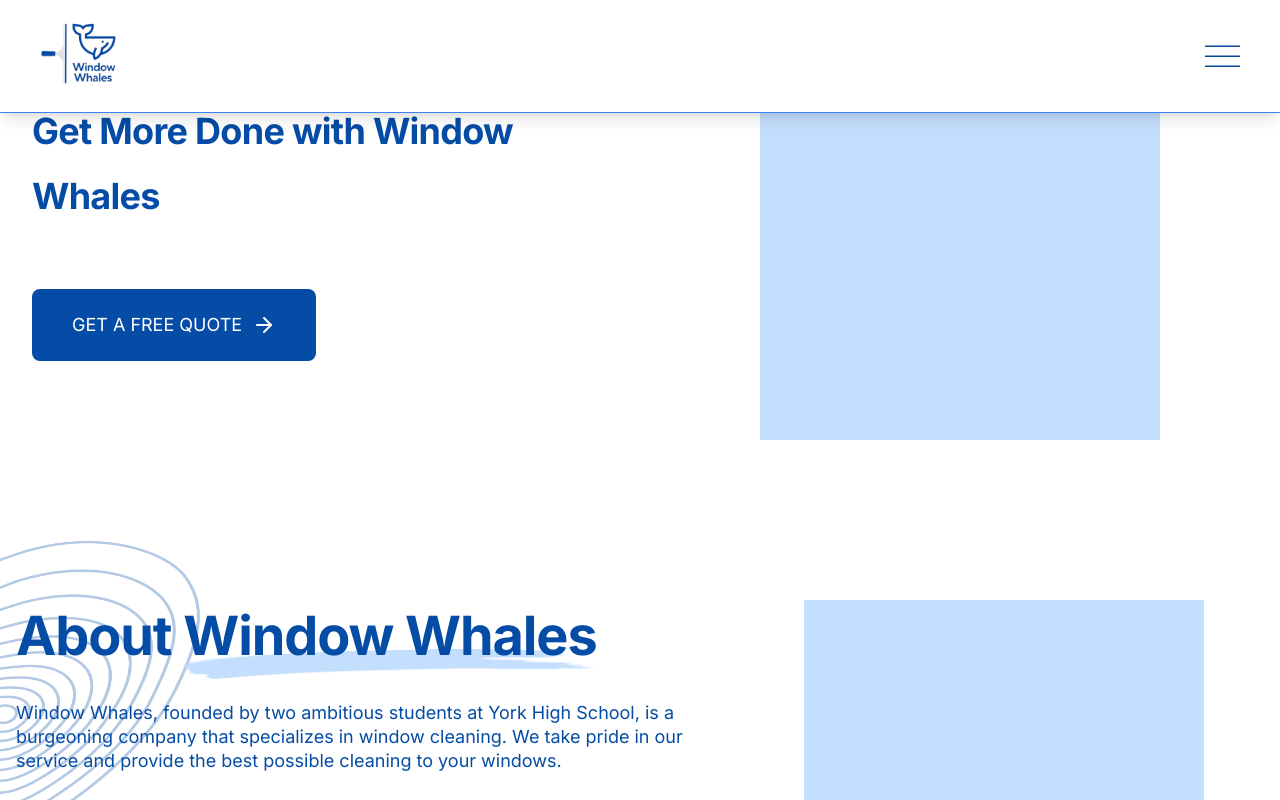
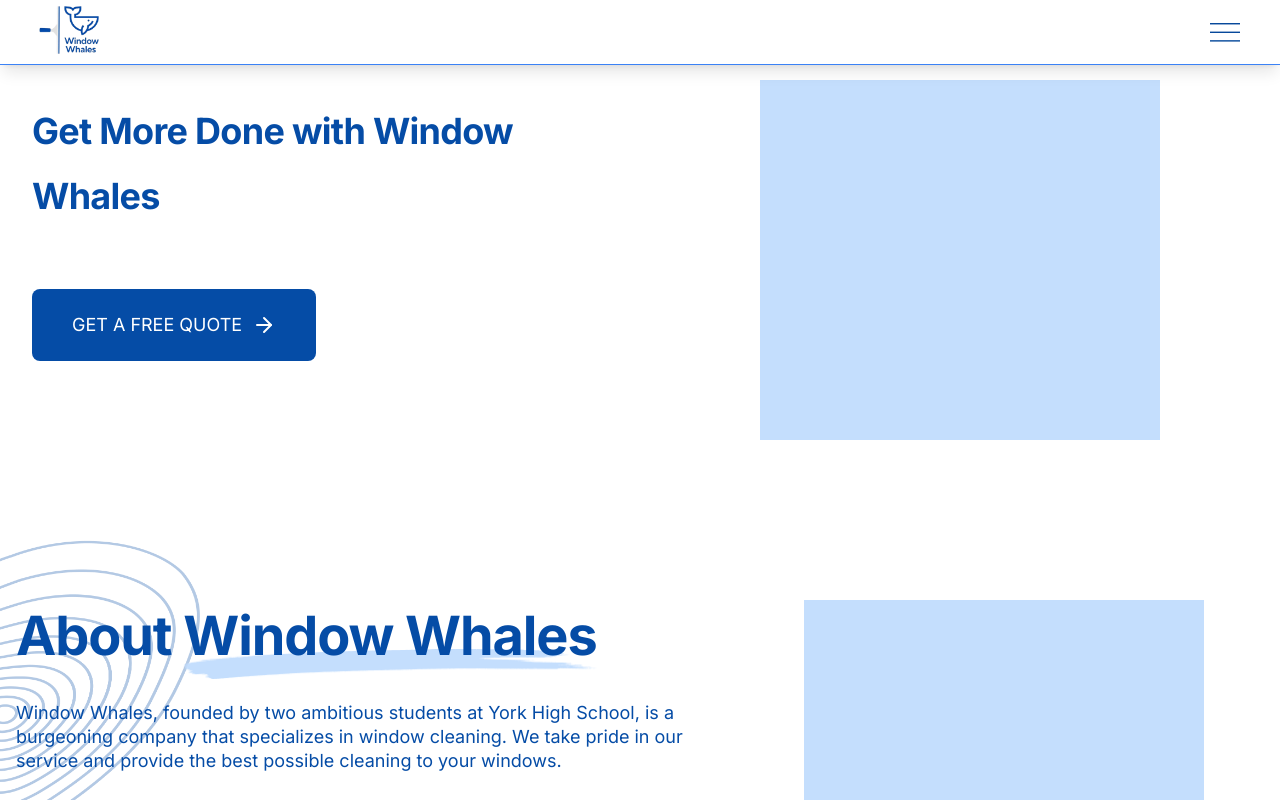
Before and after one commit to Kostiazav/whitepace, a Next.js app: page / in a window 1280 px wide. Shown: the top 800 px of the page. Built offline with nearby package versions, Linux system fonts and the light colour scheme.

Commit message:
change size header

```diff
--- a/src/components/header.tsx
+++ b/src/components/header.tsx
@@ -31,12 +31,11 @@
   }, [isOpen]);
 
   return (
-    <header className="flex justify-between items-center p-4 border-b-[1px] border-b-blue-500 shadow-lg fixed top-0 right-0 w-full bg-white z-30">
+    <header className="flex justify-between items-center px-4 border-b-[1px] border-b-blue-500 shadow-lg fixed top-0 right-0 w-full bg-white z-30">
       <div className="ml-4">
         <a href="#">
           {' '}
-          {/* Додаємо посилання */}
-          <Image alt="main-logo" src={mainLogo} width={100} height={100} />
+          <Image alt="main-logo" src={mainLogo} width={80} height={80} />
         </a>
       </div>
       <div className="flex justify-center items-center mr-6">
--- a/src/icons/burger-menu.tsx
+++ b/src/icons/burger-menu.tsx
@@ -1,7 +1,7 @@
 export const BurgerMenu = () => {
   return (
     <svg
-      width="35"
+      width="30"
       height="25"
       viewBox="0 0 42 27"
       fill="none"
```
